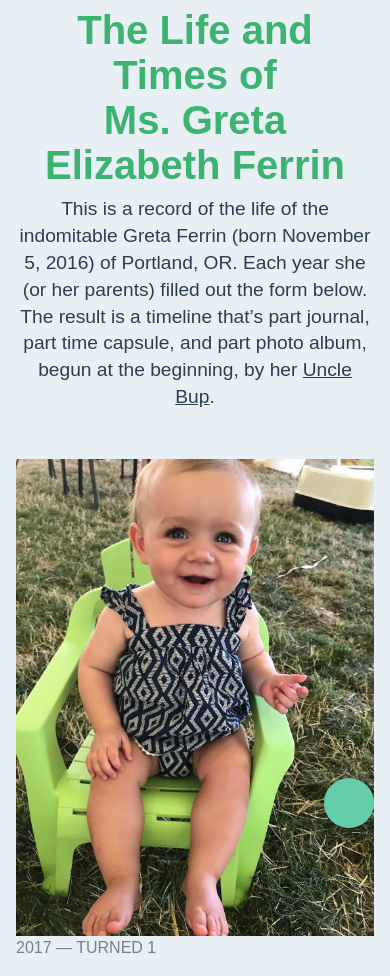
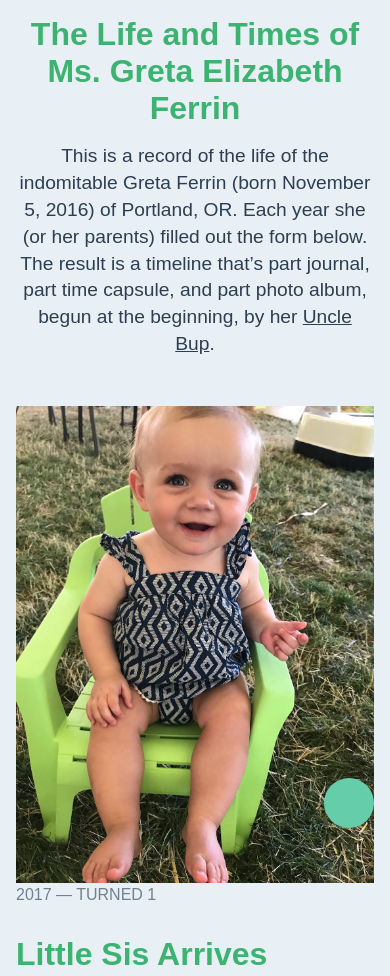
Before and after one commit to chrisheuberger/greta-timeline, a plain HTML site: page index.html in a window 390 px wide. Shown: the top 976 px of the page. Drawn offline with nearby package versions, Linux system fonts and the light colour scheme; a script that the page names is missing; a web font is replaced by a local one.

Commit message:
redesign

```diff
--- a/css/styles.css
+++ b/css/styles.css
@@ -120,20 +120,20 @@ li {
 }
 
 .page-header {
-  margin: 0.5rem 0;
+  margin: 1rem 0;
   padding: 0;
   color: var(--text-color-2);
+}
+
+@media only screen and (max-width: 540px) {
+  .page-header {
+    font-size: 2.5rem;
+  }
 }
 
 @media only screen and (max-width: 440px) {
   .page-header {
     font-size: 2rem;
-  }
-}
-
-@media only screen and (max-width: 540px) {
-  .page-header {
-    font-size: 2.5rem;
   }
 }
 
```
